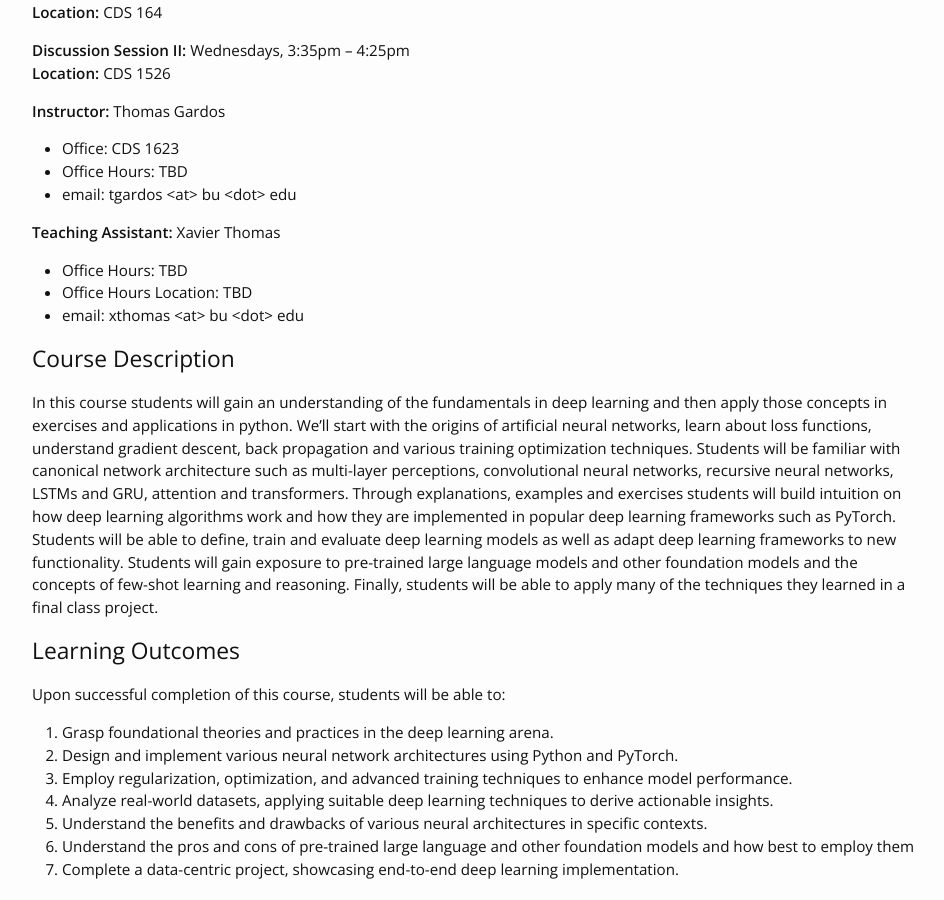
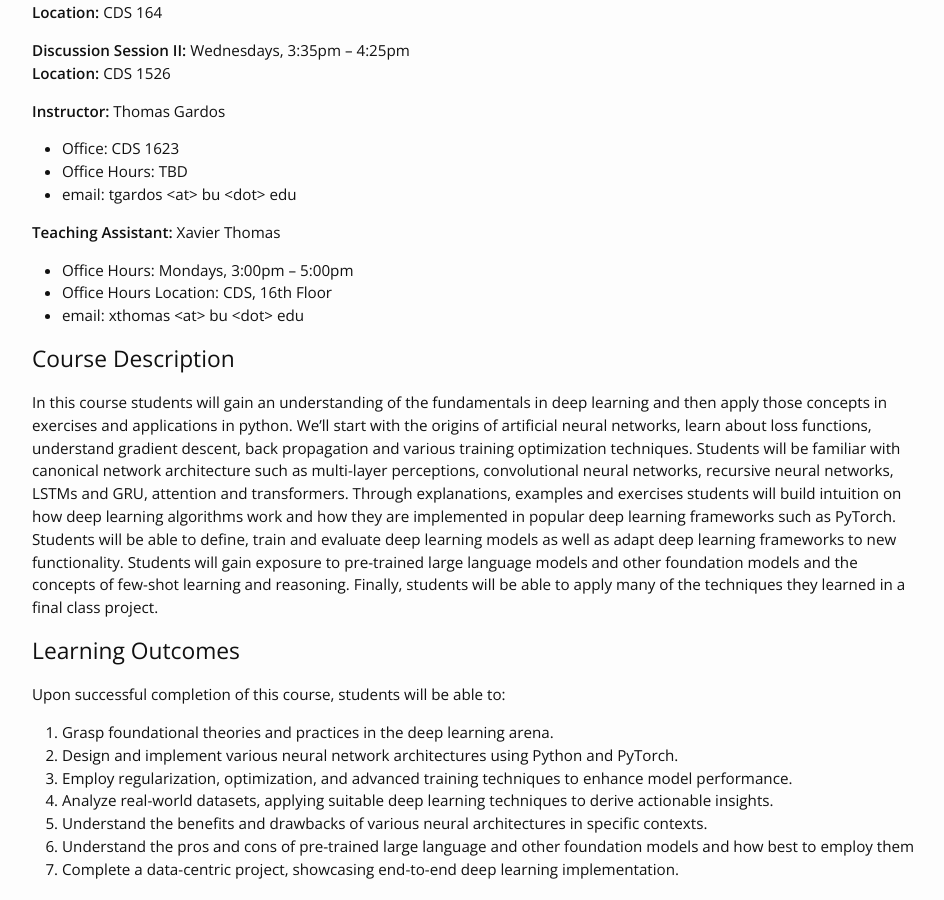
Before and after one commit to DL4DS/sp2025, a Jekyll site: the page built from index.md, in a window 1280 px wide and 900 px high, scrolled down 795 px. Shown: the whole window, without its empty margins (163-1107 px from the left). Built offline with Jekyll 4.4.1, drawn with Linux system fonts in a browser that asks for light colours; nearby versions of some CDN libraries.

Commit message:
Adding Office Hours

```diff
--- a/index.md
+++ b/index.md
@@ -17,8 +17,8 @@ layout: home
 * email: tgardos \<at\> bu \<dot\> edu
 
 **Teaching Assistant:** Xavier Thomas
-* Office Hours: TBD
-* Office Hours Location: TBD
+* Office Hours: Mondays, 3:00pm -- 5:00pm
+* Office Hours Location: CDS, 16th Floor
 * email: xthomas \<at\> bu \<dot\> edu
 
 ## Course Description
```
